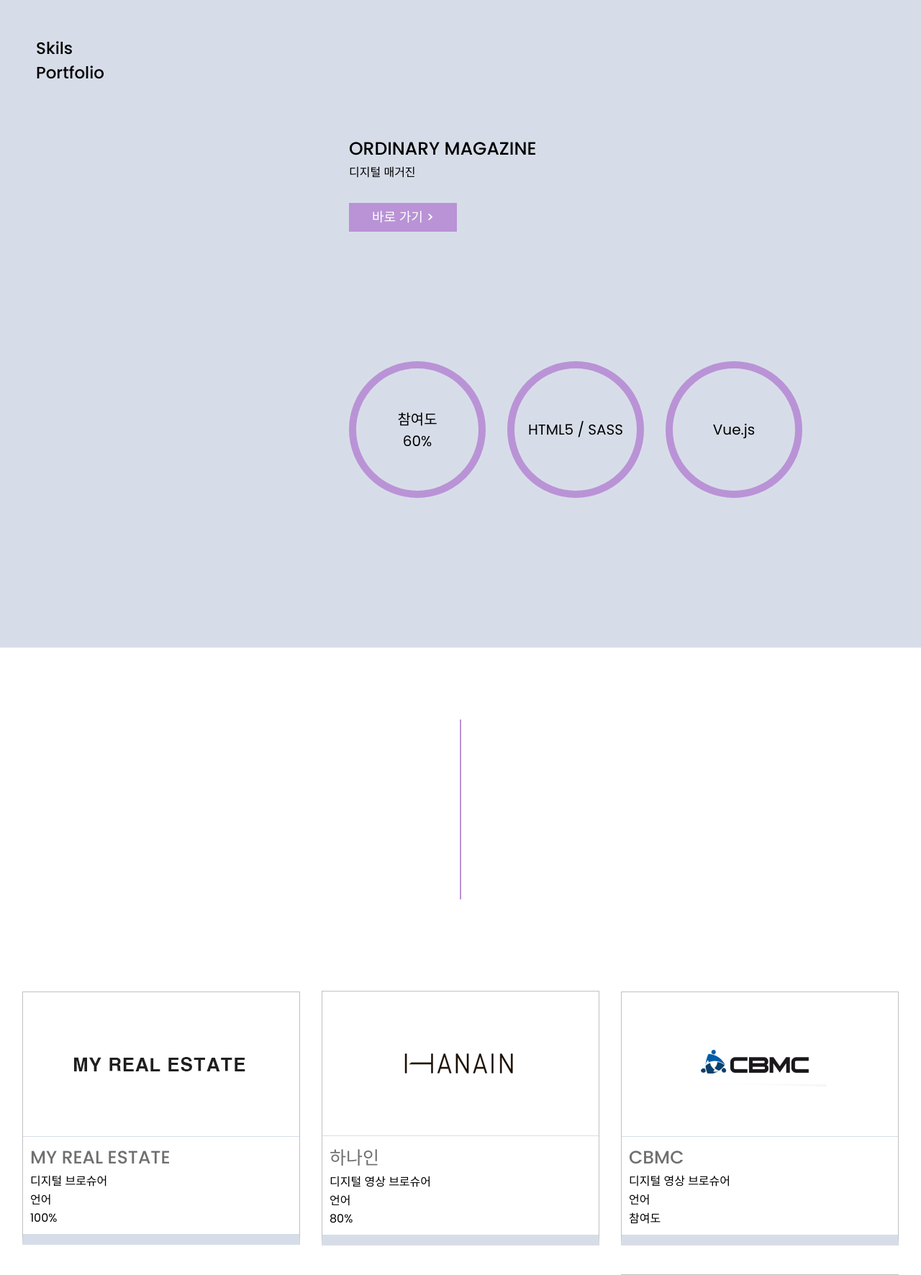
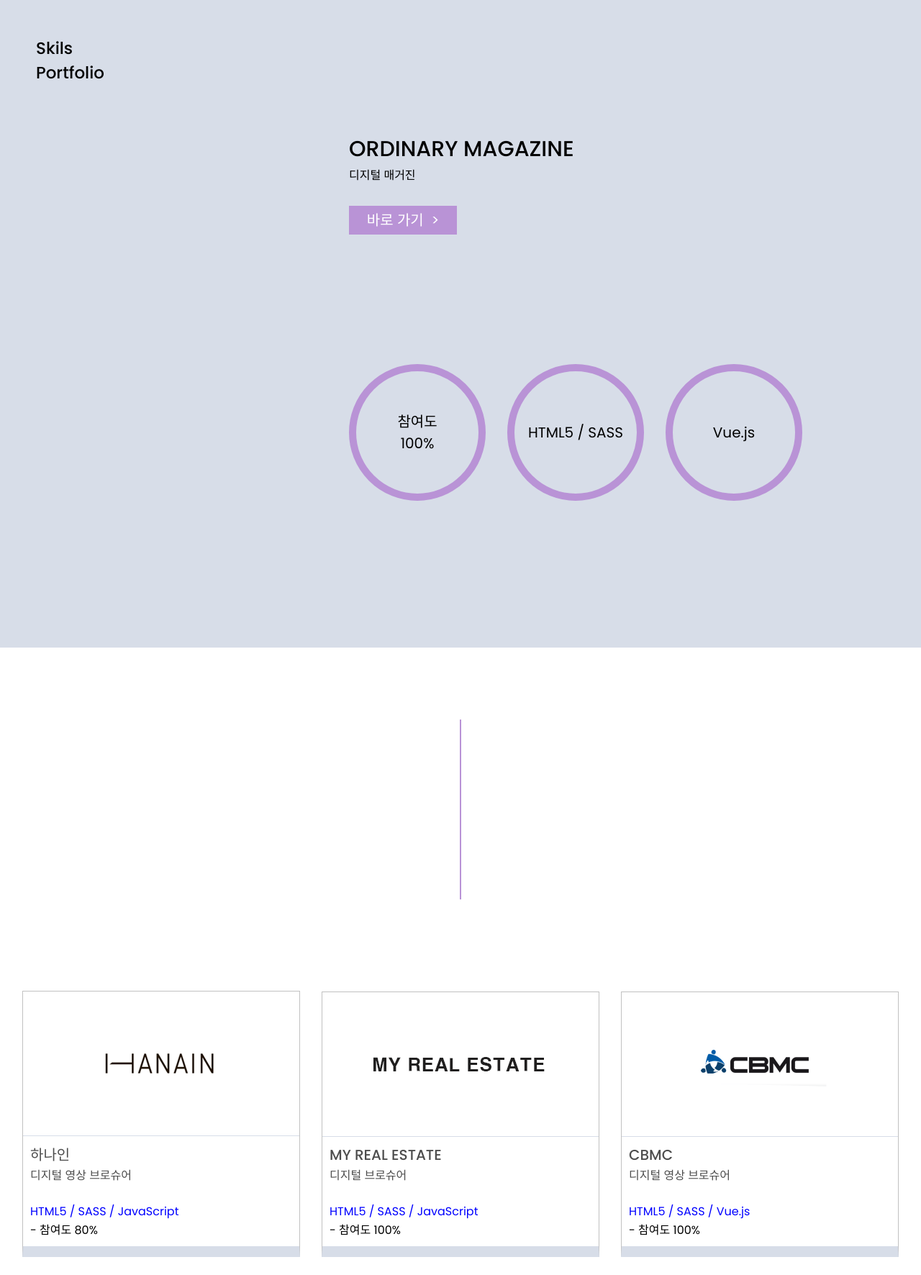
Before and after one commit to yujin000915/yujin000915.github.io, a PHP site: page / in a window 1280 px wide. Shown: the top 1772 px of the page at 72% size. Run offline with PHP 8.4, Linux system fonts and the light colour scheme; grey boxes are pictures that could not be loaded.

Commit message:
language 수정

```diff
--- a/index.html
+++ b/index.html
@@ -34,11 +34,11 @@
                                     <div class="skil-big-caption">ORDINARY MAGAZINE</div>
                                     <div class="skil-small-caption">디지털 매거진</div>
                                     <div class="link">
-                                        <a href="https://ordinary.tebah.media/">바로 가기 &#62; </a>
+                                        <a href="https://ordinary.tebah.media/" target="_blank">바로 가기 &nbsp;&#62; </a>
                                     </div>
                                 </div>
                                 <div class="skil-circle">
-                                    <div class="circle-shape"><span>참여도</span><span>60%</span></div>
+                                    <div class="circle-shape"><span>참여도</span><span>100%</span></div>
                                     <div class="circle-shape"><span>HTML5 / SASS</span></div>
                                     <div class="circle-shape"><span>Vue.js</span></div>
                                 </div>
@@ -57,12 +57,12 @@
                                     <div class="skil-big-caption">신촌 맥주 축제</div>
                                     <div class="skil-small-caption">디지털 브로슈어</div>
                                     <div class="link">
-                                        <a href="https://sinchoncraft.tebah.media/">바로 가기 &#62; </a>
+                                        <a href="https://sinchoncraft.tebah.media/" target="_blank">바로 가기 &nbsp;&#62; </a>
                                     </div>
                                 </div>
                                 <div class="skil-circle">
-                                    <div class="circle-shape"><span>참여도</span><span>60%</span></div>
-                                    <div class="circle-shape"><span>HTML5</span></div>
+                                    <div class="circle-shape"><span>참여도</span><span>90%</span></div>
+                                    <div class="circle-shape"><span>HTML5 / SASS</span></div>
                                     <div class="circle-shape"><span>Vue.js</span></div>
                                 </div>
                             </div>
@@ -80,13 +80,13 @@
                                     <div class="skil-big-caption">HANAIN</div>
                                     <div class="skil-small-caption">디지털 브로슈어</div>
                                     <div class="link">
-                                        <a href="http://hanain.video.tebah.media/ad4">바로 가기 &#62; </a>
+                                        <a href="http://hanain.public.tebah.media/" target="_blank">바로 가기 &nbsp;&#62; </a>
                                     </div>
                                 </div>
                                 <div class="skil-circle">
                                     <div class="circle-shape"><span>참여도</span><span>60%</span></div>
-                                    <div class="circle-shape"><span>HTML5</span></div>
-                                    <div class="circle-shape"><span>Vue.js</span></div>
+                                    <div class="circle-shape"><span>HTML5 / SASS</span></div>
+                                    <div class="circle-shape"><span>JavaScript</span></div>
                                 </div>
                             </div>
                         </div>
@@ -101,15 +101,15 @@
                             <div class="skil-inform">
                                 <div class="skil-title">
                                     <div class="skil-big-caption">HANAIN</div>
-                                    <div class="skil-small-caption">디지털 브로슈어</div>
+                                    <div class="skil-small-caption">동영상 디지털 브로슈어</div>
                                     <div class="link">
-                                        <a href="http://hanain.public.tebah.media/">바로 가기 &#62; </a>
+                                        <a href="http://hanain.video.tebah.media/ad4" target="_blank">바로 가기 &nbsp;&#62; </a>
                                     </div>
                                 </div>
                                 <div class="skil-circle">
-                                    <div class="circle-shape"><span>참여도</span><span>60%</span></div>
-                                    <div class="circle-shape"><span>HTML5</span></div>
-                                    <div class="circle-shape"><span>Vue.js</span></div>
+                                    <div class="circle-shape"><span>참여도</span><span>100%</span></div>
+                                    <div class="circle-shape"><span>HTML5 / SASS</span></div>
+                                    <div class="circle-shape"><span>JavaScript</span></div>
                                 </div>
                             </div>
                         </div>
@@ -127,26 +127,26 @@
             </div>
 
             <div id="portfolio-section" class="content">
-                <a href="http://estate.tebah.media" target="_blank" class="content-inner list-01 wow fadeInUp">
+                <a href="http://hanain.video.tebah.media/ad3" target="_blank" class="content-inner list-01 wow fadeInUp">
+                    <div class="content-inner-image" style="background-image:url('./images/logo/hanain.png');" width="130"></div>
+                    <div class="caption">
+                        <div class="caption-title">하나인</div>
+                        <div class="caption-inform">
+                            <span class="kind">디지털 영상 브로슈어</span>
+                            <span class="language">HTML5 / SASS	/ JavaScript</span>
+                            <span class="percent">- 참여도 80%</span>
+                        </div>
+                    </div>
+                </a>
+
+                <a href="http://estate.tebah.media" target="_blank" class="content-inner list-02 wow fadeInUp">
                     <div class="content-inner-image" style="background-image:url('./images/logo/estate.png');"></div>
                     <div class="caption">
                         <div class="caption-title">MY REAL ESTATE</div>
                         <div class="caption-inform">
                             <span class="kind">디지털 브로슈어</span>
-                            <span class="language">언어</span>
-                            <span class="percent">100%</span>
-                        </div>
-                    </div>
-                </a>
-
-                <a href="http://hanain.video.tebah.media/ad3" target="_blank" class="content-inner list-02 wow fadeInUp">
-                    <div class="content-inner-image" style="background-image:url('./images/logo/hanain.png');" width="130"></div>
-                    <div class="caption">
-                        <div class="caption-title">하나인</div>
-                        <div class="caption-inform">
-                            <span class="kind">디지털 영상 브로슈어</span>
-                            <span class="language">언어</span>
-                            <span class="percent">80%</span>
+                            <span class="language">HTML5 / SASS	/ JavaScript</span>
+                            <span class="percent">- 참여도 100%</span>
                         </div>
                     </div>
                 </a>
@@ -157,80 +157,80 @@
                         <div class="caption-title">CBMC</div>
                         <div class="caption-inform">
                             <span class="kind">디지털 영상 브로슈어</span>
-                            <span class="language">언어</span>
-                            <span class="percent">참여도</span>
+                            <span class="language">HTML5 / SASS / Vue.js</span>
+                            <span class="percent">- 참여도 100%</span>
                         </div>
                     </div>
                 </a>
 
-                <a href="https://miwooinc.com/about/brihen.html" target="_blank" class="content-inner list-04 wow fadeInUp">
-                    <div class="content-inner-image" style="background-image:url('./images/logo/miwoo.png');"></div>
+                <a href="http://www.uffia.co.kr/botanic-rest/" target="_blank" class="content-inner list-04 wow fadeInUp">
+                    <div class="content-inner-image" style="background-image:url('./images/logo/uffia.png');"></div>
                     <div class="caption">
-                        <div class="caption-title">Miwoo</div>
+                        <div class="caption-title">Uffia</div>
                         <div class="caption-inform">
-                            <span class="kind">홈페이지</span>
-                            <span class="language">언어</span>
-                            <span class="percent">참여도</span>
+                            <span class="kind">일반 홈페이지</span>
+                            <span class="language">HTML5 / SASS	/ JavaScript / PHP</span>
+                            <span class="percent">- 테마 구매 / 일부 페이지 마크업</span>
                         </div>
                     </div>
                 </a>
 
-                <a href="http://www.uffia.co.kr/botanic-rest/" target="_blank" class="content-inner list-05 wow fadeInUp">
-                    <div class="content-inner-image" style="background-image:url('./images/logo/uffia.png');"></div>
+                <a href="http://www.moounga.co.kr" target="_blank" class="content-inner list-05 wow fadeInUp">
+                    <div class="content-inner-image" style="background-image:url('./images/logo/moounga.png');"></div>
                     <div class="caption">
-                        <div class="caption-title">Uffia</div>
+                        <div class="caption-title">무언가</div>
                         <div class="caption-inform">
-                            <span class="kind">홈페이지</span>
-                            <span class="language">언어</span>
-                            <span class="percent">참여도</span>
+                            <span class="kind">일반 홈페이지</span>
+                            <span class="language">HTML5 / SASS	/ JavaScript / PHP</span>
+                            <span class="percent">- 테마 자체 개발/ 일부 페이지 마크업</span>
                         </div>
                     </div>
                 </a>
 
-                <a href="http://www.moounga.co.kr" target="_blank" class="content-inner list-06 wow fadeInUp">
-                    <div class="content-inner-image" style="background-image:url('./images/logo/moounga.png');"></div>
-                    <div class="caption">
-                        <div class="caption-title">무언가</div>
-                        <div class="caption-inform">
-                            <span class="kind">홈페이지</span>
-                            <span class="language">언어</span>
-                            <span class="percent">참여도</span>
-                        </div>
-                    </div>
-                </a>
-
-                <a href="http://cbmc.tebah.media/" target="_blank" class="content-inner list-07 wow fadeInUp">
+                <a href="http://cbmc.tebah.media/" target="_blank" class="content-inner list-06 wow fadeInUp">
                     <div class="content-inner-image" style="background-image:url('./images/logo/cbmc.png');"></div>
                     <div class="caption">
                         <div class="caption-title">CBMC</div>
                         <div class="caption-inform">
                             <span class="kind">디지털 브로슈어</span>
-                            <span class="language">언어</span>
-                            <span class="percent">참여도</span>
+                            <span class="language">HTML5 / SASS	/ JavaScript</span>
+                            <span class="percent">- 참여도 80%</span>
                         </div>
                     </div>
                 </a>
 
-                <a href="http://tebah.media" target="_blank" class="content-inner list-08 wow fadeInUp">
+                <a href="http://tebah.media" target="_blank" class="content-inner list-07 wow fadeInUp">
                     <div class="content-inner-image" style="background-image:url('./images/logo/tebah.png');"></div>
                     <div class="caption">
                         <div class="caption-title">Tebah Media</div>
                         <div class="caption-inform">
                             <span class="kind">디지털 브로슈어</span>
-                            <span class="language">언어</span>
-                            <span class="percent">참여도</span>
+                            <span class="language">HTML5 / SASS / Vue.js</span>
+                            <span class="percent">- 참여도 100%</span>
                         </div>
                     </div>
                 </a>
 
-                <a href="http://universe-a.co.kr" target="_blank" class="content-inner list-09 wow fadeInUp">
+                <a href="http://universe-a.co.kr" target="_blank" class="content-inner list-08 wow fadeInUp">
                     <div class="content-inner-image" style="background-image:url('./images/logo/universe-a.png');"></div>
                     <div class="caption">
                         <div class="caption-title">UNIVERSE-A</div>
                         <div class="caption-inform">
-                            <span class="kind">홈페이지</span>
-                            <span class="language">언어</span>
-                            <span class="percent">참여도</span>
+                            <span class="kind">일반 홈페이지</span>
+                            <span class="language">HTML5 / SASS	/ JavaScript / PHP</span>
+                            <span class="percent">- 테마 자체 개발 / 일부 페이지 마크업</span>
+                        </div>
+                    </div>
+                </a>
+
+                <a href="https://miwooinc.com/about/brihen.html" target="_blank" class="content-inner list-09 wow fadeInUp">
+                    <div class="content-inner-image" style="background-image:url('./images/logo/miwoo.png');"></div>
+                    <div class="caption">
+                        <div class="caption-title">Miwoo</div>
+                        <div class="caption-inform">
+                            <span class="kind">일반 홈페이지</span>
+                            <span class="language">HTML5 / SASS	/ JavaScript / 카페 24</span>
+                            <span class="percent">- 테마 구매 / 일부 페이지 마크업</span>
                         </div>
                     </div>
                 </a>
--- a/style.scss
+++ b/style.scss
@@ -90,12 +90,8 @@ a:hover {
 
                             .skil-big-caption {
                                 color: #000;
-                                font-size: 25px;
+                                font-size: 30px;
                                 font-weight: 500;
-                            }
-
-                            .skil-small-caption {
-
                             }
 
                             .link {
@@ -103,8 +99,7 @@ a:hover {
                                 margin-bottom: 180px;
                                 width: 150px;
                                 height: 40px;
-                                font-size: 18px;
-                                font-weight: 500;
+                                font-size: 20px;
                                 line-height: 40px;
                                 text-align: center;
                                 background-color: #B993D6;
@@ -205,8 +200,8 @@ a:hover {
                 border-top: 1px solid $pc;
 
                 &-title {
-                    color: #6f6f6f;
-                    font-size: 25px;
+                    color: #4d4d4d;
+                    font-size: 20px;
                     font-weight: 500;
                 }
 
@@ -215,6 +210,15 @@ a:hover {
                     span {
                         display: block;
                     }
+
+                    .kind {
+                        margin-bottom: 25px;
+                        color: #4d4d4d;
+                    }
+
+                    .language {
+                        color: blue;
+                    }
                 }
             }
         }
```
Also changed, not shown: CSS/style.min.css, 1 other file.
